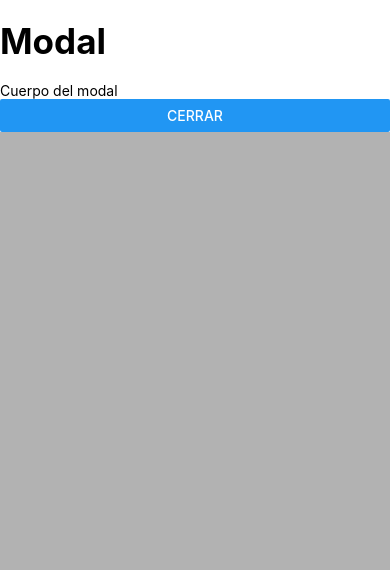
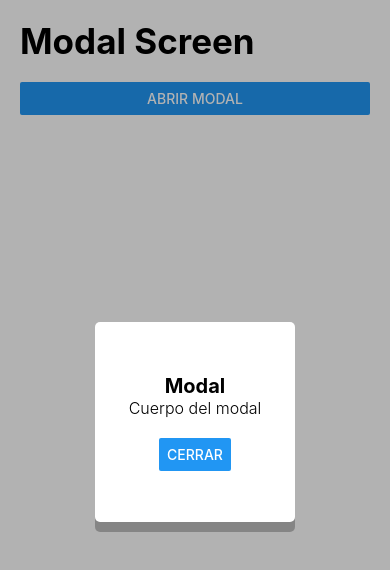
Before and after one commit to JorgeLpzGnz/06-RNComponents, a React Native app: screen /ModalScreen in a window 390 px wide. Both pictures are taken after a click on the button "ABRIR MODAL". Shown: the top 570 px of the page. Built offline with nearby package versions, Linux system fonts and the light colour scheme.

Commit message:
215. Modal ( Styles )

```diff
--- a/src/screens/ModalScreen.tsx
+++ b/src/screens/ModalScreen.tsx
@@ -26,13 +26,26 @@
                     // height: 100,
                     // width: 100,
                     backgroundColor: 'rgba(0,0,0,0.3)',
+                    justifyContent: 'center',
+                    alignItems: 'center',
                 }}>
                     {/* Contenido del modal */}
                     <View style={{
                         backgroundColor: 'white',
+                        width: 200,
+                        height: 200,
+                        justifyContent: 'center',
+                        alignItems: 'center',
+                        shadowOffset: {
+                            width: 0,
+                            height: 10,
+                        },
+                        shadowOpacity: 0.25,
+                        elevation: 10,
+                        borderRadius: 5,
                     }}>
-                        <HeaderTitle title="Modal"/>
-                        <Text>Cuerpo del modal</Text>
+                        <Text style={{ fontSize: 20, fontWeight: 'bold',}}>Modal</Text>
+                        <Text style={{ fontSize: 16, fontWeight: '300', marginBottom: 20 }}>Cuerpo del modal</Text>
                         <Button
                             title="Cerrar"
                             onPress={ () => setIsVisible(false)}
```
